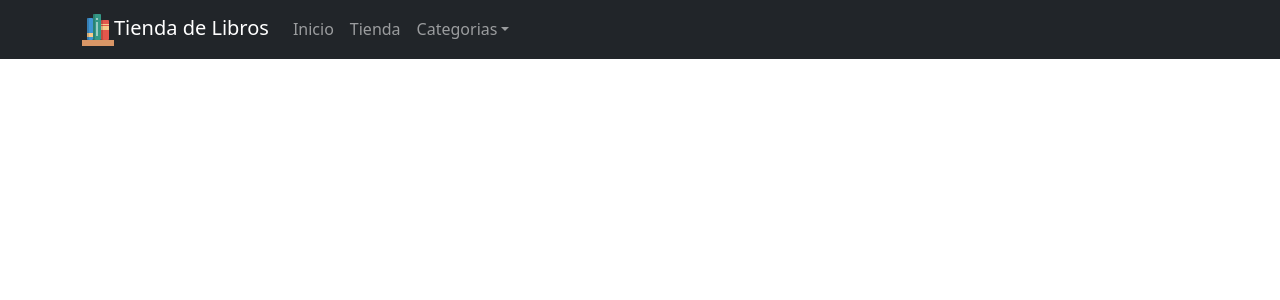
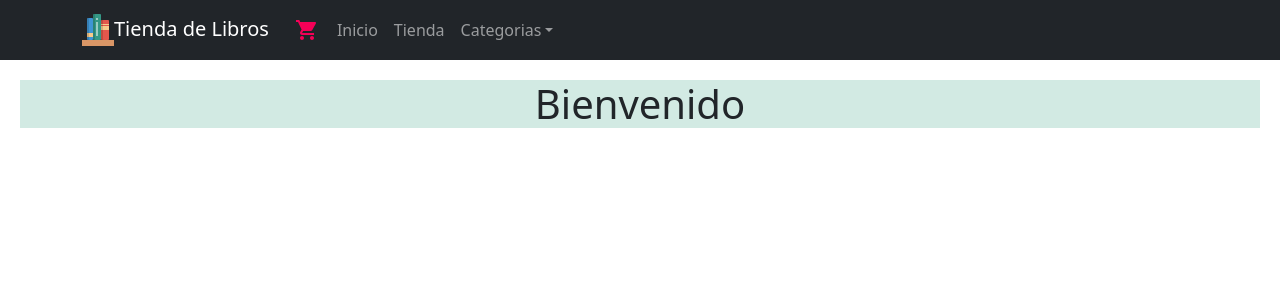
Before and after one commit to HyperionSentry/ecommerce-fc, a React (Create React App) app: page / in a window 1280 px wide. Shown: the top 300 px of the page. Built offline with nearby package versions, Linux system fonts and the light colour scheme.

Commit message:
Agregado de CartWidget y ItemListContainer

```diff
--- a/package.json
+++ b/package.json
@@ -3,6 +3,8 @@
   "version": "0.1.0",
   "private": true,
   "dependencies": {
+    "@material-ui/core": "^4.12.3",
+    "@material-ui/icons": "^4.11.2",
     "@testing-library/jest-dom": "^5.16.2",
     "@testing-library/react": "^12.1.3",
     "@testing-library/user-event": "^13.5.0",
--- a/src/App.js
+++ b/src/App.js
@@ -1,16 +1,16 @@
-
-import logo from './logo.svg';
 import './App.css';
 import NavBar from './Components/NavBar/NavBar';
 import 'bootstrap/dist/css/bootstrap.css';
-
+import ItemListContainer from './Components/ItemListContainer/ItemListContainer';
 
 
 function App() {
+  const greeting = 'Bienvenido'
 
   return (
     <div className="App">
       <NavBar />
+      <ItemListContainer greeting = {greeting}/>
     </div>
   );
 }
--- /dev/null
+++ b/src/Components/CartWidget/CartWidget.css
@@ -0,0 +1,3 @@
+#cart {
+    margin: 10px;
+}
--- /dev/null
+++ b/src/Components/CartWidget/CartWidget.jsx
@@ -0,0 +1,15 @@
+import React from "react";
+import ShoppingCartIcon from "@material-ui/icons/ShoppingCart";
+import "./CartWidget.css"
+
+function CartWidget() {
+    const [itemCount, setItemCount] = React.useState(1);
+
+    return (
+        <div>
+            <ShoppingCartIcon color="secondary" id ="cart"/>
+        </div>
+    )
+}
+
+export default CartWidget
--- /dev/null
+++ b/src/Components/ItemListContainer/ItemListContainer.css
@@ -0,0 +1,4 @@
+h1 {
+    margin: 20px;
+    background: #91cdbc69;
+}
--- /dev/null
+++ b/src/Components/ItemListContainer/ItemListContainer.jsx
@@ -0,0 +1,10 @@
+import React from 'react'
+import './ItemListContainer.css'
+
+function ItemListContainer({greeting}) {
+  return (
+    <h1>{greeting}</h1>
+  )
+}
+
+export default ItemListContainer
--- a/src/Components/NavBar/NavBar.jsx
+++ b/src/Components/NavBar/NavBar.jsx
@@ -1,6 +1,7 @@
 import React from 'react'
 import bookcase from '../../bookcase.png';
 import { Navbar, Nav,NavDropdown, Container  } from 'react-bootstrap';
+import CartWidget from '../CartWidget/CartWidget';
 
 function NavBar() {
   return (
@@ -11,6 +12,7 @@ function NavBar() {
             <img src={bookcase} alt="BookImage"/>
             Tienda de Libros
           </Navbar.Brand>
+          <CartWidget />
           <Navbar.Toggle aria-controls="basic-navbar-nav" />
           <Navbar.Collapse id="basic-navbar-nav">
             <Nav className="me-auto">
```
Also changed, not shown: 1 other file (tests, documents, lock files or other folders).
